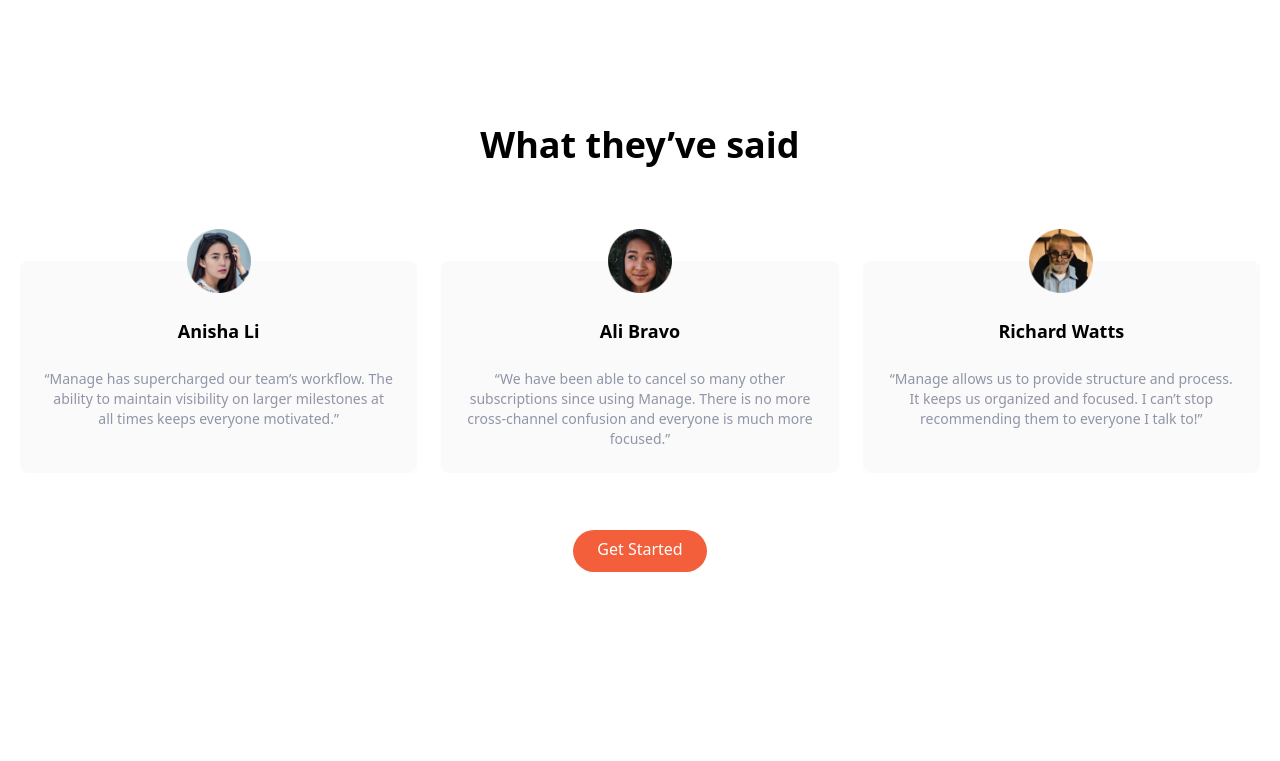
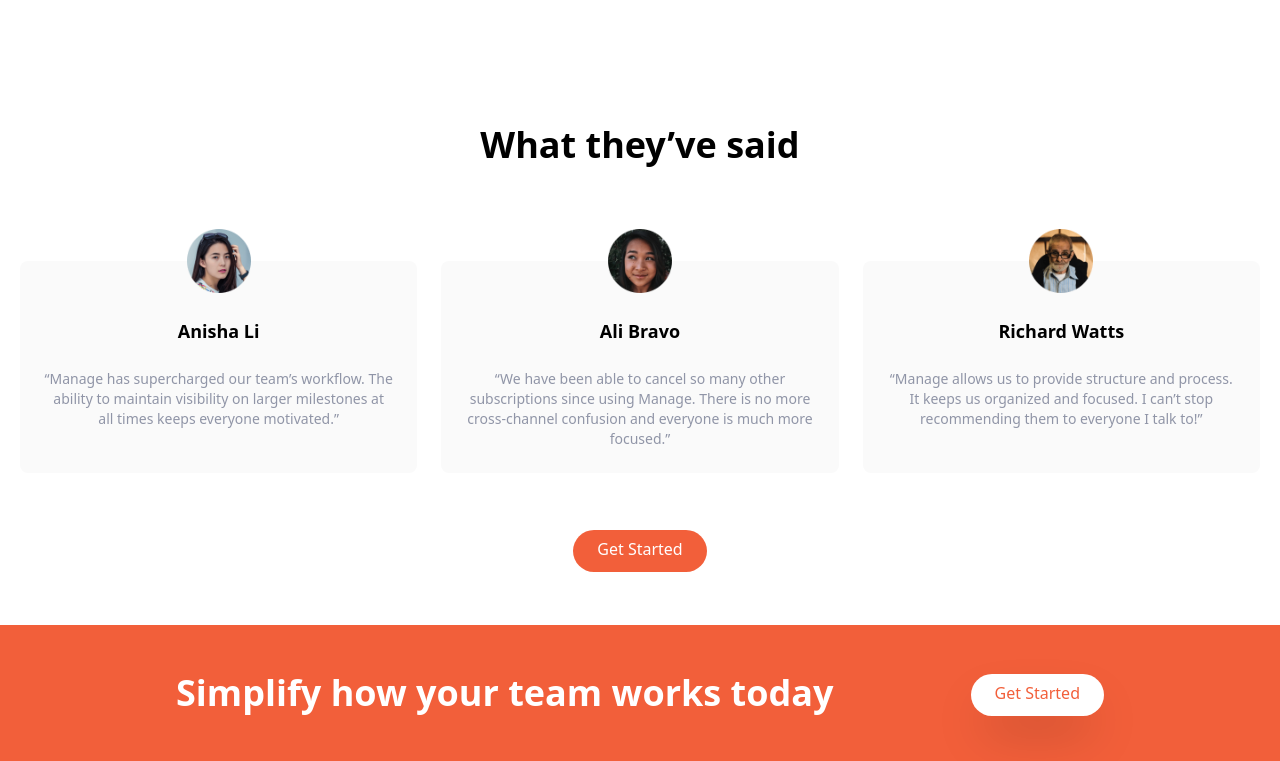
Before and after one commit to juanmaurente/manage-landing-page-master, a website: page index.html in a window 1280 px wide. Shown: the part 1095-1856 px from the top of the page. Before the commit the page ends 1720 px from the top, so only its background shows below. Drawn offline with Linux system fonts and the light colour scheme.

Commit message:
cta section

```diff
--- a/index.html
+++ b/index.html
@@ -264,5 +264,28 @@
 				</div>
 			</div>
 		</section>
+
+		<!-- CTA Section -->
+		<section id="cta" class="bg-brightRed">
+			<!-- Flex Container -->
+			<div
+				class="container flex flex-col items-center justify-between px-6 py-24 mx-auto space-y-12 md:py-12 md:flex-row md:space-y-0"
+			>
+				<!-- Heading -->
+				<h2
+					class="text-5xl font-bold leading-tight text-center text-white md:text-4xl md:max-width-xl md:text-left"
+				>
+					Simplify how your team works today
+				</h2>
+				<!-- Button -->
+				<div class="my-16">
+					<a
+						href="#"
+						class="p-3 px-6 pt-2 text-brightRed bg-white rounded-full shadow-2xl baseline hover:bg-gray-900"
+						>Get Started</a
+					>
+				</div>
+			</div>
+		</section>
 	</body>
 </html>
```
Also changed, not shown: css/main.css.
